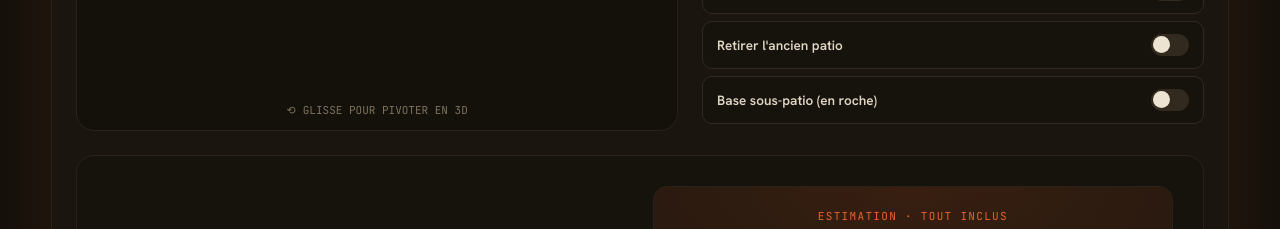
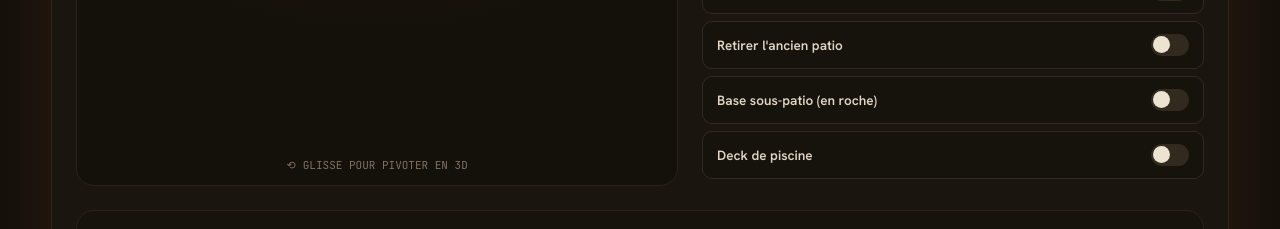
Before and after one commit to SignaturePatio/signaturepatio-web, a React (Vite) app: page / in a window 1280 px wide. Shown: the part 2780-3009 px from the top of the page. Built offline with nearby package versions, Linux system fonts and the light colour scheme.

Commit message:
base fondation

```diff
--- a/src/components/Configurateur.jsx
+++ b/src/components/Configurateur.jsx
@@ -50,11 +50,12 @@ function pricing(s) {
   const skirt   = s.skirt ? railLen * Math.max(s.h, 1) * 14 : 0
   const removal = s.removal ? 850 : 0
   const gravelBase = s.gravelBase ? area * 4.5 : 0
-  const raw  = surface + railing + stairs + panels + lighting + skirt + removal + gravelBase
+  const pool = s.pool ? 6200 : 0
+  const raw  = surface + railing + stairs + panels + lighting + skirt + removal + gravelBase + pool
   const sub  = Math.max(raw, 3800)
   const tax  = sub * 0.14975
   const total= sub + tax
-  return { area, railLen, surface, railing, stairs, panels, lighting, skirt, removal, gravelBase, sub, tax, total,
+  return { area, railLen, surface, railing, stairs, panels, lighting, skirt, removal, gravelBase, pool, sub, tax, total,
     low: total * 0.92, high: total * 1.08, minApplied: raw < 3800 }
 }
 
@@ -104,6 +105,39 @@ function Scene3D({ s, onMouseDown, onTouchStart }) {
   }
   const lift = -(H / 2 + railH / 2)
 
+  let pool = null
+  if (s.pool) {
+    const diameter = Math.min(W, D) * 0.46
+    const margin   = Math.max(scale * 1.1, 10)
+    const cx = W / 2 - diameter / 2 - margin
+    const cy = D / 2 - diameter / 2 - margin
+    const copingStyle = {
+      borderRadius: '50%',
+      background: '#d8cdb8',
+      boxShadow: 'inset 0 0 0 1px rgba(0,0,0,.15)',
+    }
+    const waterStyle = {
+      borderRadius: '50%',
+      background: 'radial-gradient(circle at 50% 50%, #7fd0e6 0%, #4fa9c4 55%, #2f88a8 82%, #1f6c8a 100%)',
+      boxShadow: 'inset 0 0 0 2px rgba(255,255,255,.35), inset 0 0 22px rgba(0,0,0,.18)',
+    }
+    const coping = Math.max(diameter * 0.09, 6)
+    pool = (
+      <>
+        <Face
+          w={diameter} h={diameter}
+          transform={`translate(-50%,-50%) rotateX(90deg) translateZ(${H / 2 + 0.4}px) translate(${cx}px, ${cy}px)`}
+          style={copingStyle}
+        />
+        <Face
+          w={diameter - coping * 2} h={diameter - coping * 2}
+          transform={`translate(-50%,-50%) rotateX(90deg) translateZ(${H / 2 + 0.8}px) translate(${cx}px, ${cy}px)`}
+          style={waterStyle}
+        />
+      </>
+    )
+  }
+
   const stairs = []
   if (s.steps > 0) {
     const ns     = s.steps
@@ -136,6 +170,7 @@ function Scene3D({ s, onMouseDown, onTouchStart }) {
           <Face w={D} h={H} transform={`translate(-50%,-50%) rotateY(90deg) translateZ(${W / 2}px)`} style={struct} />
           <Face w={D} h={H} transform={`translate(-50%,-50%) rotateY(-90deg) translateZ(${W / 2}px)`} style={struct} />
           <Face w={W} h={D} transform={`translate(-50%,-50%) rotateX(90deg) translateZ(${H / 2}px)`} style={deckTop} />
+          {pool}
           {railStyle && <>
             <Face w={W} h={railH} transform={`translate(-50%,-50%) translateZ(${D / 2}px) translateY(${lift}px)`} style={railStyle} />
             <Face w={D} h={railH} transform={`translate(-50%,-50%) rotateY(90deg) translateZ(${W / 2}px) translateY(${lift}px)`} style={railStyle} />
@@ -253,6 +288,7 @@ function buildMailto({ form, quote, lineItems, config }) {
     `Jupe de patio : ${config.skirt ? 'Oui' : 'Non'}`,
     `Retrait ancien patio : ${config.removal ? 'Oui' : 'Non'}`,
     `Base sous-patio (en roche) : ${config.gravelBase ? 'Oui' : 'Non'}`,
+    `Deck de piscine : ${config.pool ? 'Oui' : 'Non'}`,
     '',
     '━━━ DÉTAIL DU PRIX ━━━',
     ...lineItems.map(([l, v]) => `${l.padEnd(30)} ${fmt(v)}`),
@@ -365,7 +401,7 @@ export default function Configurateur() {
     w: 14, l: 16, h: 3,
     material: 'composite', color: 'oak', compositeType: 'dekavie',
     railing: 'alu-bois', steps: 4, panels: 0,
-    lighting: false, skirt: false, removal: false, gravelBase: false,
+    lighting: false, skirt: false, removal: false, gravelBase: false, pool: false,
     rotY: -32, rotX: -56,
   })
   const [showModal, setShowModal] = useState(false)
@@ -408,12 +444,13 @@ export default function Configurateur() {
     p.skirt    > 0 && ['Jupe de patio',                               p.skirt],
     p.removal  > 0 && ['Retrait ancien patio',                        p.removal],
     p.gravelBase > 0 && ['Base sous-patio (en roche) · ' + p.area + ' pi²', p.gravelBase],
+    p.pool     > 0 && ['Deck de piscine',                              p.pool],
   ].filter(Boolean)
 
   const config = {
     w: s.w, l: s.l, h: s.h,
     steps: s.steps, panels: s.panels,
-    lighting: s.lighting, skirt: s.skirt, removal: s.removal, gravelBase: s.gravelBase,
+    lighting: s.lighting, skirt: s.skirt, removal: s.removal, gravelBase: s.gravelBase, pool: s.pool,
     materialName: matObj(s).name + (s.material === 'composite' ? ' · ' + compTypeObj(s).name : ''),
     colorName:    colorObj(s)[1],
     railingName:  railObj(s).name,
@@ -469,6 +506,7 @@ export default function Configurateur() {
             <ToggleRow label="Jupe de patio (fermer le dessous)" on={s.skirt}   onToggle={() => set({ skirt: !s.skirt })} />
             <ToggleRow label="Retirer l'ancien patio"           on={s.removal} onToggle={() => set({ removal: !s.removal })} />
             <ToggleRow label="Base sous-patio (en roche)"       on={s.gravelBase} onToggle={() => set({ gravelBase: !s.gravelBase })} />
+            <ToggleRow label="Deck de piscine"                  on={s.pool}    onToggle={() => set({ pool: !s.pool })} />
           </div>
 
           {/* Summary */}
```
